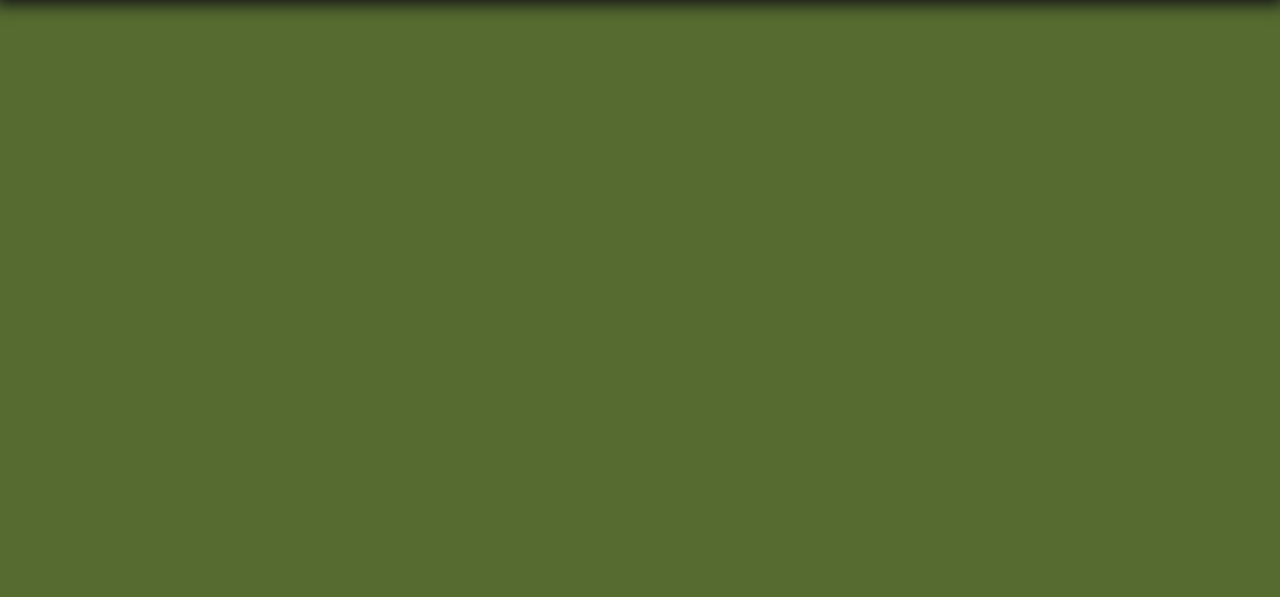
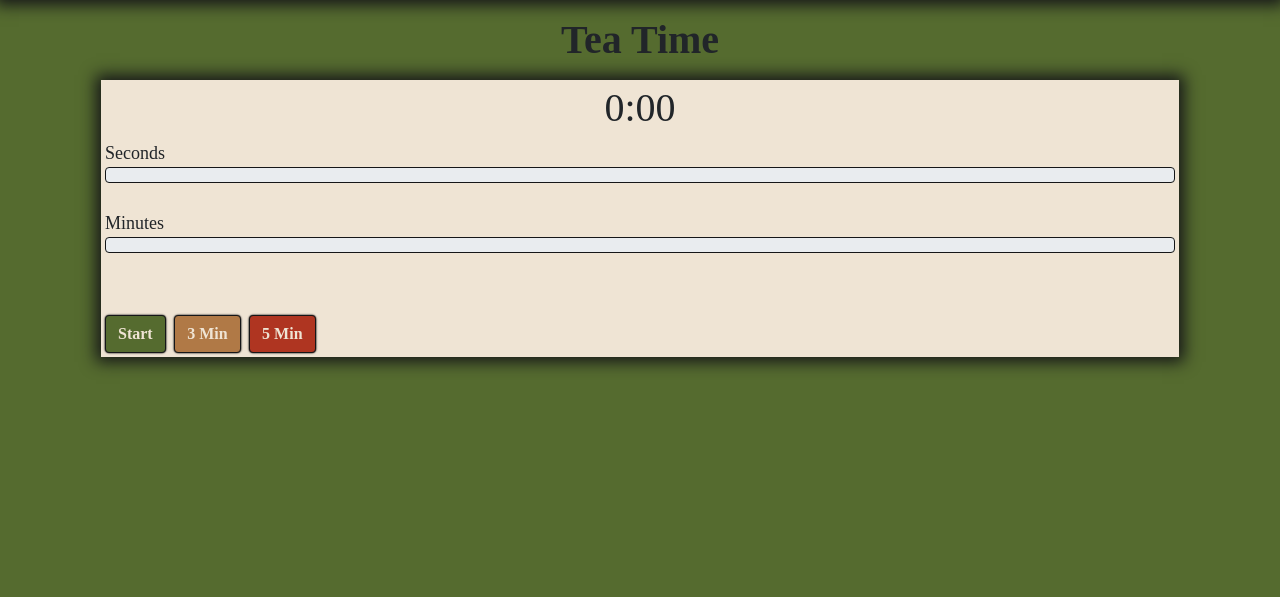
Before and after one commit to tjpreston96/Daily_Grind, a Django app: page /timer/ in a window 1280 px wide. Shown: the part 59-656 px from the top of the page. Run offline with Django 3.2, Linux system fonts and the light colour scheme.

Commit message:
timer functionality

```diff
--- a/main_app/static/css/style.css
+++ b/main_app/static/css/style.css
@@ -71,6 +71,7 @@ input {
 
 .detailEdit {
   background-color: #556b2f;
+  color: #efe4d4;
   font-weight: 700;
   margin-top: 0.5rem;
   border: 0.5px solid #151618;
@@ -79,6 +80,7 @@ input {
 
 .detailDelete {
   background-color: rgb(175, 53, 33);
+  color: #efe4d4;
   font-weight: 700;
   margin-top: 0.5rem;
   margin-left: 0.25rem;
--- /dev/null
+++ b/main_app/static/js/timer.js
@@ -0,0 +1,64 @@
+const timerEl = document.getElementById("timer");
+const startBtn = document.getElementById("startButton");
+const threeMinBtn = document.getElementById("threeMinButton");
+const fiveMinBtn = document.getElementById("fiveMinButton");
+const secBar = document.getElementById("seconds");
+const minBar = document.getElementById("minutes");
+
+let timerInterval;
+let min, sec;
+let seconds = 15;
+
+startBtn.addEventListener("click", () => {
+  if (timerInterval) {
+    clearInterval(timerInterval);
+    return (timerInterval = null);
+  }
+//   if (seconds === 0) {
+//     break;
+//   }
+  startTimer();
+});
+
+threeMinBtn.addEventListener("click", () => {
+  clearInterval(timerInterval);
+  seconds = 180;
+  render();
+  return (timerInterval = null);
+});
+
+fiveMinBtn.addEventListener("click", () => {
+  clearInterval(timerInterval);
+  seconds = 300;
+  render();
+//   startTimer();
+  return (timerInterval = null);
+});
+
+function tick() {
+  seconds--;
+  if (seconds === 0) {
+    clearInterval(timerInterval);
+  }
+  render();
+}
+
+function startTimer() {
+  clearInterval(timerInterval);
+  timerInterval = setInterval(tick, 1000);
+}
+
+function render() {
+  min = Math.floor(seconds / 60);
+  sec = seconds % 60;
+  min = min % 60;
+  if (sec < 10) {
+    timerEl.innerText = `${min}:0${sec}`;
+  } else {
+    timerEl.innerText = `${min}:${sec}`;
+  }
+  secBar.style = `width: ${(sec / 60) * 100}%`;
+  secBar.innerText = sec;
+  minBar.style = `width: ${(min / 5) * 100}%`;
+  minBar.innerText = min;
+}
--- a/main_app/templates/base.html
+++ b/main_app/templates/base.html
@@ -44,7 +44,7 @@
             </li>
             {% if user.is_authenticated %}
               <li class="nav-item">
-                <a class="nav-link" href="#">Timer</a>
+                <a class="nav-link" href="{% url 'timer'%}">Timer</a>
               </li>
               <li class="nav-item dropdown">
                 <a
--- a/main_app/templates/timer.html
+++ b/main_app/templates/timer.html
@@ -7,6 +7,7 @@
     <meta name="viewport" content="width=device-width, initial-scale=1.0" />
     <meta http-equiv="X-UA-Compatible" content="ie=edge" />
     <title>The Daily Grind</title>
+    <script defer src="{% static  'js/timer.js'%}"></script>
     <link
       rel="stylesheet"
       href="https://cdnjs.cloudflare.com/ajax/libs/font-awesome/4.7.0/css/font-awesome.min.css"
@@ -44,7 +45,7 @@
             </li>
             {% if user.is_authenticated %}
               <li class="nav-item">
-                <a class="nav-link" href="#">Timer</a>
+                <a class="nav-link" href="{% url 'timer'%}">Timer</a>
               </li>
               <li class="nav-item dropdown">
                 <a
@@ -100,6 +101,26 @@
       </nav>
     <main class="container">
 
+        <body>
+            <h1><b>Tea Time</b></h1>
+            <div class="cardStyle">
+
+                <h1 id="timer">0:00</h1>
+                Seconds
+                <div class="progress" style=" border: 1px solid #151618;">
+                    <div class="progress-bar progress-bar-striped progress-bar-animated bg-success" id='seconds' role="progressbar" style="width: 0%" aria-valuenow="0" aria-valuemin="0" aria-valuemax="60"></div>
+                </div>
+                <br>
+                Minutes
+                <div class="progress" style=" border: 1px solid #151618;">
+                    <div class="progress-bar progress-bar-striped progress-bar-animated bg-info" id='minutes' role="progressbar" style="width: 0%;" aria-valuenow="0" aria-valuemin="0" aria-valuemax="60"></div>
+                </div>
+
+                <br><br>
+                <button id="startButton" class="btn detailEdit">Start</button>
+                <button id="threeMinButton" class="btn detailDelete" style="background-color: #b07946;">3 Min</button>
+                <button id="fiveMinButton" class="btn detailDelete">5 Min</button>
+            </div>
 
     </main>
     <footer class="page-footer" style="background-color: #b07946; box-shadow: 0 0 15px 5px #151618;">
```
